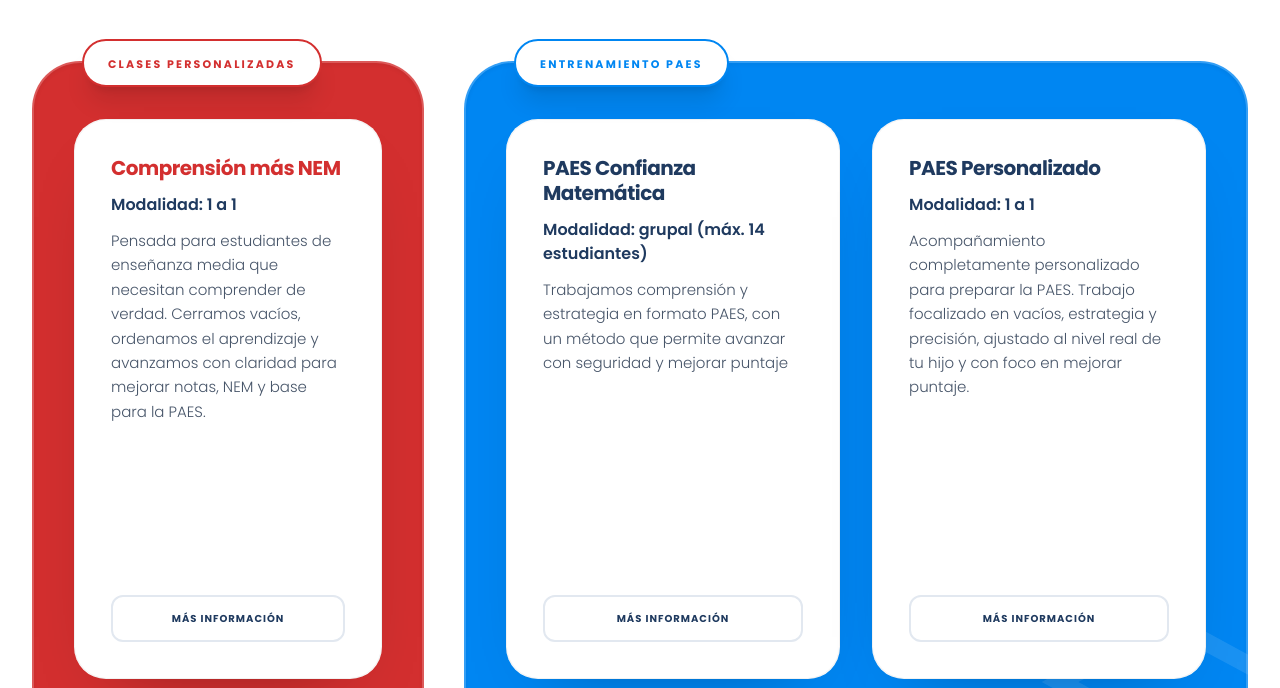
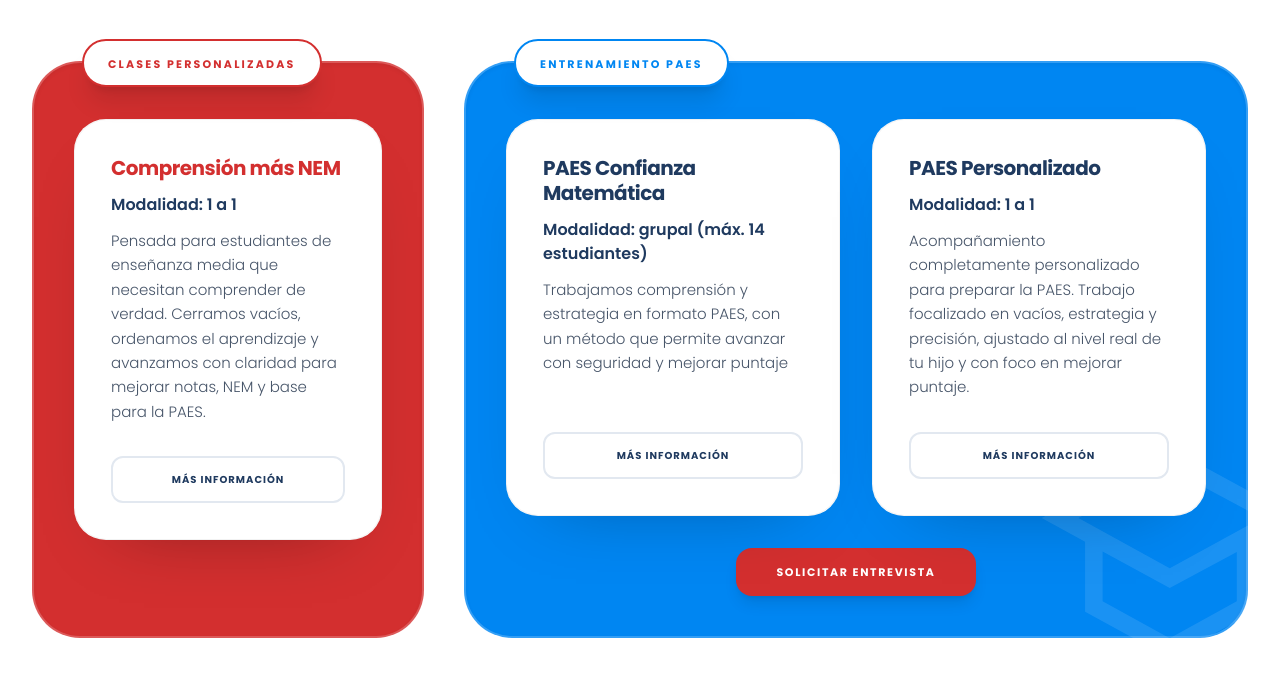
Before and after one commit to Andy-Montes/erikalaprofedemate, a React (Vite) app: page / in a window 1280 px wide. Shown: the part 1969-2657 px from the top of the page. Built offline with nearby package versions, Linux system fonts and the light colour scheme.

Commit message:
Update Programs.tsx

```diff
--- a/components/Programs.tsx
+++ b/components/Programs.tsx
@@ -29,26 +29,27 @@
           <div className="lg:w-1/3 relative flex flex-col rounded-[3rem] border-2 border-white/20 shadow-inner bg-brandRed">
             <div className="px-6 sm:px-8 lg:px-10 pt-14 pb-6 sm:pb-8 lg:pb-10 relative">
 
-              {/* Pill armonizado */}
               <div className="absolute top-0 left-8 sm:left-12 -translate-y-1/2 bg-white text-brandRed px-6 py-2.5 rounded-full shadow-xl z-20 border-2 border-brandRed">
                 <span className="text-[10px] sm:text-[11px] font-black uppercase tracking-[0.2em]">
                   Clases Personalizadas
                 </span>
               </div>
 
-              {/* Card blanca WOW (inline, sin variables) */}
-              <div className="group relative flex flex-col h-full bg-white rounded-[2rem] border border-white/70 min-h-[560px]
+              {/* Card blanca (SIN min-height fijo) */}
+              <div
+                className="group relative flex flex-col h-full bg-white rounded-[2rem] border border-white/70
                            shadow-[0_28px_70px_-45px_rgba(0,0,0,0.40)]
                            transition-all duration-500 ease-out transform-gpu will-change-transform
                            hover:-translate-y-4 hover:scale-[1.03]
                            hover:shadow-[0_70px_160px_-90px_rgba(0,0,0,0.60)]
-                              active:scale-[0.995]">
-                {/* ring sutil */}
+                           active:scale-[0.995]"
+              >
                 <div className="absolute inset-0 rounded-[2rem] ring-1 ring-black/5 pointer-events-none" />
-                {/* shine diagonal */}
-                <div className="absolute -inset-y-8 -left-44 w-44 rotate-12 bg-white/40 blur-xl opacity-0 pointer-events-none
+                <div
+                  className="absolute -inset-y-8 -left-44 w-44 rotate-12 bg-white/40 blur-xl opacity-0 pointer-events-none
                              group-hover:opacity-100 group-hover:translate-x-[560px]
-                                transition-all duration-700 ease-out" />
+                             transition-all duration-700 ease-out"
+                />
 
                 <div className="relative z-10 p-7 sm:p-9 flex flex-col h-full">
                   <h3 className="text-xl font-black mb-3 text-brandRed leading-tight">
@@ -64,7 +65,8 @@
                     Cerramos vacíos, ordenamos el aprendizaje y avanzamos con claridad para mejorar notas, NEM y base para la PAES.
                   </p>
 
-                  <div className="mt-auto space-y-3">
+                  {/* Botón siempre abajo, sin crear “desierto” */}
+                  <div className="mt-auto">
                     <button
                       onClick={() => onOpenModal(infoUrl)}
                       className="block w-full text-center border-2 border-slate-200 text-brandNavy font-bold text-[9px] sm:text-[10px] uppercase tracking-widest
@@ -97,19 +99,24 @@
                 <span className="material-symbols-outlined text-[280px] text-white select-none">school</span>
               </div>
 
+              {/* Importante: items-stretch para que ambas cards se igualen en altura ENTRE SÍ */}
               <div className="relative z-10 grid grid-cols-1 md:grid-cols-2 gap-6 lg:gap-8 items-stretch">
 
                 {/* PAES GRUPAL */}
-                <div className="group relative flex flex-col h-full bg-white rounded-[2rem] border border-white/70 min-h-[560px]
+                <div
+                  className="group relative flex flex-col h-full bg-white rounded-[2rem] border border-white/70
                              shadow-[0_28px_70px_-45px_rgba(0,0,0,0.35)]
                              transition-all duration-500 ease-out transform-gpu will-change-transform
                              hover:-translate-y-4 hover:scale-[1.03]
                              hover:shadow-[0_70px_160px_-90px_rgba(0,0,0,0.55)]
-                                active:scale-[0.995]">
+                             active:scale-[0.995]"
+                >
                   <div className="absolute inset-0 rounded-[2rem] ring-1 ring-black/5 pointer-events-none" />
-                  <div className="absolute -inset-y-8 -left-44 w-44 rotate-12 bg-white/40 blur-xl opacity-0 pointer-events-none
+                  <div
+                    className="absolute -inset-y-8 -left-44 w-44 rotate-12 bg-white/40 blur-xl opacity-0 pointer-events-none
                                group-hover:opacity-100 group-hover:translate-x-[560px]
-                                  transition-all duration-700 ease-out" />
+                               transition-all duration-700 ease-out"
+                  />
 
                   <div className="relative z-10 p-7 sm:p-9 flex flex-col h-full">
                     <h3 className="text-xl font-black mb-3 text-brandNavy leading-tight">
@@ -124,7 +131,7 @@
                       Trabajamos comprensión y estrategia en formato PAES, con un método que permite avanzar con seguridad y mejorar puntaje
                     </p>
 
-                    <div className="mt-auto space-y-3">
+                    <div className="mt-auto">
                       <button
                         onClick={() => onOpenModal(infoUrl)}
                         className="block w-full text-center border-2 border-slate-200 text-brandNavy font-bold text-[9px] sm:text-[10px] uppercase tracking-widest
@@ -139,16 +146,20 @@
                 </div>
 
                 {/* PAES 1:1 */}
-                <div className="group relative flex flex-col h-full bg-white rounded-[2rem] border border-white/70 min-h-[560px]
+                <div
+                  className="group relative flex flex-col h-full bg-white rounded-[2rem] border border-white/70
                              shadow-[0_28px_70px_-45px_rgba(0,0,0,0.35)]
                              transition-all duration-500 ease-out transform-gpu will-change-transform
                              hover:-translate-y-4 hover:scale-[1.03]
                              hover:shadow-[0_70px_160px_-90px_rgba(0,0,0,0.55)]
-                                active:scale-[0.995]">
+                             active:scale-[0.995]"
+                >
                   <div className="absolute inset-0 rounded-[2rem] ring-1 ring-black/5 pointer-events-none" />
-                  <div className="absolute -inset-y-8 -left-44 w-44 rotate-12 bg-white/40 blur-xl opacity-0 pointer-events-none
+                  <div
+                    className="absolute -inset-y-8 -left-44 w-44 rotate-12 bg-white/40 blur-xl opacity-0 pointer-events-none
                                group-hover:opacity-100 group-hover:translate-x-[560px]
-                                  transition-all duration-700 ease-out" />
+                               transition-all duration-700 ease-out"
+                  />
 
                   <div className="relative z-10 p-7 sm:p-9 flex flex-col h-full">
                     <h3 className="text-xl font-black mb-3 text-brandNavy leading-tight">
@@ -163,7 +174,7 @@
                       Acompañamiento completamente personalizado para preparar la PAES. Trabajo focalizado en vacíos, estrategia y precisión, ajustado al nivel real de tu hijo y con foco en mejorar puntaje.
                     </p>
 
-                    <div className="mt-auto space-y-3">
+                    <div className="mt-auto">
                       <button
                         onClick={() => onOpenModal(infoUrl)}
                         className="block w-full text-center border-2 border-slate-200 text-brandNavy font-bold text-[9px] sm:text-[10px] uppercase tracking-widest
```
Lines whose indentation alone changed are shown as unchanged.
